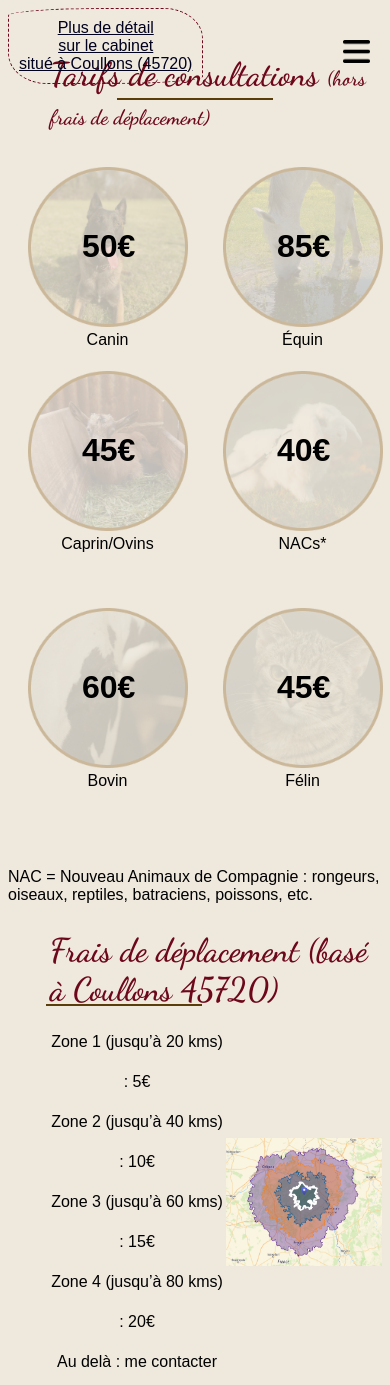
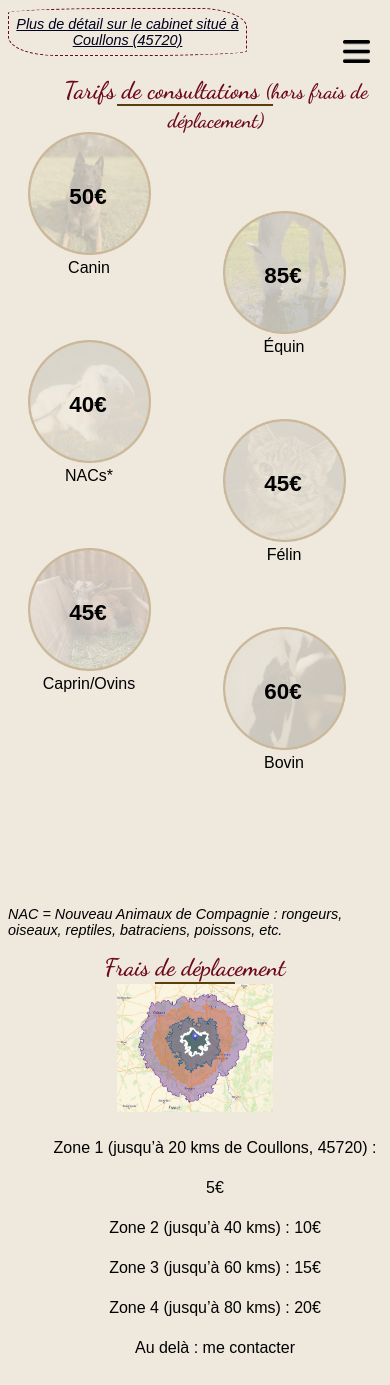
Before and after one commit to Andrea32004/mb.osteopatheanimalier, a plain HTML site: page tarif.html in a window 390 px wide. Shown: the top 1385 px of the page. Drawn offline with Linux system fonts and the light colour scheme; a web font is replaced by a local one.

Commit message:
version phone accueil, ostéo et ~tarif

```diff
--- a/style.css
+++ b/style.css
@@ -11,6 +11,7 @@ body{
 *::before {
   box-sizing: border-box;
 }
+
 
 /*pour les lecteurs d'écran*/
 .sr-only {
@@ -151,7 +152,9 @@ footer{
   position: relative;
   border: #F1EFEB solid 3px;
   max-width: 100%;
-  font-family: 'Dancing Script', 'Cookie','Great Vibes', cursive;}
+  font-family: 'Dancing Script', 'Cookie','Great Vibes', cursive;
+}
+
 
 
 .img_baspage{
@@ -265,6 +268,7 @@ footer{
     display: flex;
     align-items: center;
     justify-content: center;
+    padding-top: 24px;
   }
 
   .icone{
@@ -273,10 +277,11 @@ footer{
 
   .img_baspage{
     padding-left: 0;
+    padding-top: 12%;
 }
 
   .element_baspage{
-    height: 240px;
+    height: 139px;
     padding-top: 0;
   }
 }
@@ -300,6 +305,7 @@ footer{
 
   .img_baspage{
     padding-left: 0;
+    padding-bottom: 10px;
 }
 
 .mention{
--- a/tarif.css
+++ b/tarif.css
@@ -1,3 +1,5 @@
+
+/* Italique */
 span{
     font-size: 1.3rem;
 }
@@ -17,7 +19,7 @@ span{
     align-items: center;
 }
 
-.titre{
+.titre1, .titre2{
     font-family: 'Dancing Script', 'Cookie','Great Vibes', cursive;
     color: #6D071A;
     font-size: 2.063rem;
@@ -46,12 +48,17 @@ span{
     text-align: center;
     border: #6D071A dashed 1px;
     border-radius: 50% 20% / 10% 40%;
-    padding: 10px;
+    padding: 15px;
 }
 
 .texte_avenir{
     text-decoration: underline;
     color: #00011E;
+    width: 158px;
+    display: flex;
+    /* line-height: 23px; */
+    font-style: italic;
+
 }
 
 
@@ -120,8 +127,11 @@ span{
     height: 226px;
 }
 
+.def_nac{
+    font-style: italic;
+}
 /* A domicile */
-.titre{
+.titre1, .titre2{
     margin-left: 42px;
 }
 
@@ -186,47 +196,87 @@ span{
 }
 
 @media (max-width: 616px){
+    .titre1, .titre2{
+        font-size: 1.5rem;
+        text-align: center;
+        margin-top: 43px;
+    }
+
+    .ligne1{
+        margin-top: 71px;
+    }
+
     .block_titre1{
         padding-top: 25px;
     }
 
+    .prix{
+        font-size: 1.4rem;
+    }
+
+    .img{
+        width: 123px;
+    }
+
     .ellipse_canin{
-        margin-top: 159px;
+        margin-top: 124px;
         margin-left: 5%;
     }
 
     .ellipse_equin{
-        margin-top: 159px;
+        margin-top: 203px;
         margin-left: 55%;
     }
 
-
+ /* 203 - 124 = 79 */
     .ellipse_nac{
-        margin-top: 363px;
-        margin-left: 55%;
+        margin-top: 332px;
+        margin-left: 5%;
 
     }
 
     .ellipse_caprin{
-        margin-top: 363px;
+        margin-top: 540px;
         margin-left: 5%;
 
     }
 
 
     .ellipse_bovin{
-        margin-top: 600px;
-        margin-left: 5%;
+        margin-top: 619px;
+        margin-left: 55%;
     }
 
     .ellipse_felin{
-        margin-top: 600px;
+        margin-top: 411px;
         margin-left: 55%;
     }
 
     .avenir{
         margin: auto;
+        padding: 7px;
     }
 
+    .texte_avenir{
+        width: 223px;
+        font-size: 0.9rem;
+    }
+
+    .def_nac{
+        font-size:0.9rem;
+        padding-top: 40px;
+    }
+
+/* FRAIS DE DEPLACEMENT */
+.titre2{
+    margin: auto;
+}
+.ligne2{
+    width: 80px;
+    margin: auto;
+}
+.block_domicile{
+    flex-direction: column-reverse;
+}
 
 }
--- a/tarif.html
+++ b/tarif.html
@@ -45,12 +45,12 @@
 <!-- Déplacement -->
 <div class="block_horsfrais">
     <div class="block_titre1">
-        <h1 class="titre">Tarifs de consultations <span>(hors frais de déplacement)</span> </h1>
+        <h1 class="titre1">Tarifs de consultations <span>(hors frais de déplacement)</span> </h1>
         <div class="ligne1"></div>
     </div>
 
     <div class="avenir">
-        <a href="contact.html" class="texte_avenir">Plus de détail <br> sur le cabinet <br> situé à Coullons (45720)</a>
+        <a href="contact.html" class="texte_avenir">Plus de détail sur le cabinet situé à Coullons (45720)</a>
     </div>
 
     <div class="ellipse_canin">
@@ -93,16 +93,16 @@
     </div>
     </div>
 
-    <p>NAC = Nouveau Animaux de Compagnie : rongeurs, oiseaux, reptiles, batraciens, poissons, etc. </p>
+    <p class="def_nac">NAC = Nouveau Animaux de Compagnie : rongeurs, oiseaux, reptiles, batraciens, poissons, etc. </p>
 <!-- A domicile -->
 
 
-    <h2 class="titre">Frais de déplacement (basé à Coullons 45720)
+    <h2 class="titre2">Frais de déplacement
     </h2>
     <div class="ligne2"></div>
 <div class="block_domicile">
     <ul>
-        <li>Zone 1 (jusqu’à 20 kms) : 5€</li>
+        <li>Zone 1 (jusqu’à 20 kms de Coullons, 45720) : 5€</li>
         <li>Zone 2 (jusqu’à 40 kms) : 10€</li>
         <li>Zone 3 (jusqu’à 60 kms) : 15€</li>
         <li>Zone 4 (jusqu’à 80 kms) : 20€</li>
```
Also changed, not shown: accueil_styles.css (+6 -1 lines), index.html (+1 -1 lines), osteopathe.css (+16 -7 lines), osteopathe.html (+6 -3 lines), 1 other file.
